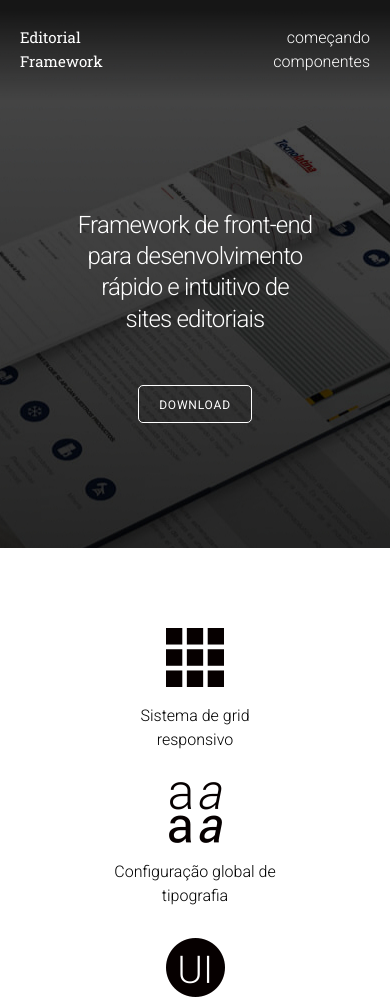
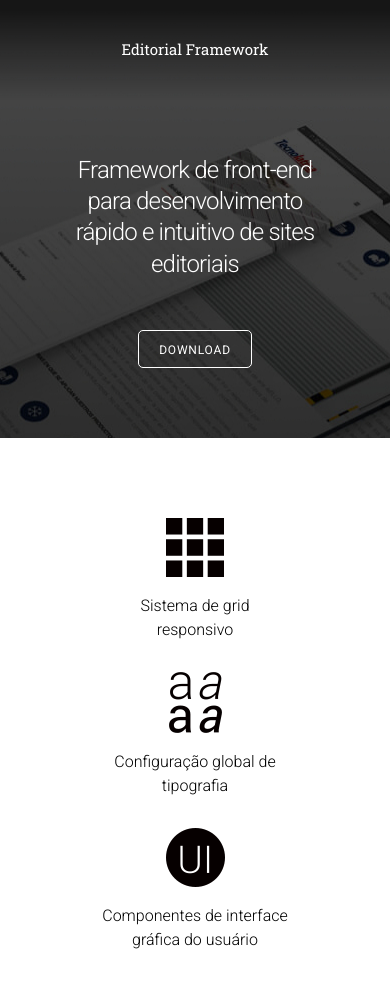
Before and after one commit to leandrohora/EditorialFramework, a plain HTML site: page index.html in a window 390 px wide. Shown: the top 1000 px of the page. Drawn offline with Linux system fonts and the light colour scheme.

Commit message:
ajustes de css

```diff
--- a/resources/css/custom.css
+++ b/resources/css/custom.css
@@ -483,9 +483,6 @@ code .valor{
 
 /* Larger than mobile */
 @media (max-width: 400px) {
-    header .content .logo-wrapper .logo{
-        font-size: 15px;
-    }
     .title-wrapper .subtitle {
         display: none;
     }
@@ -496,11 +493,26 @@ code .valor{
     #intro-wrapper h1 {
         font-size: 2.4rem;
         margin: 0 auto 50px auto;
-        width: 238px;
+        width: 245px;
     }
     .title-wrapper{
         padding-left: 0;
         padding-top: 0;
+    }
+
+    header .content .menu-wrapper{
+        display: none;
+    }
+
+    header .content .logo-wrapper .logo{
+        font-size: 15px;
+    }
+
+    header .content .logo-wrapper{
+       text-align: center;
+    }
+    #intro-wrapper{
+        padding: 145px 0 45px 0;
     }
 }
 
```
